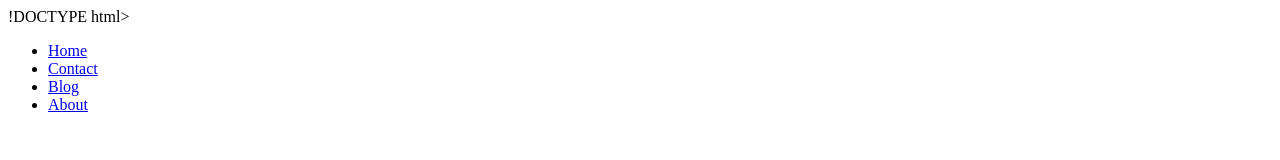
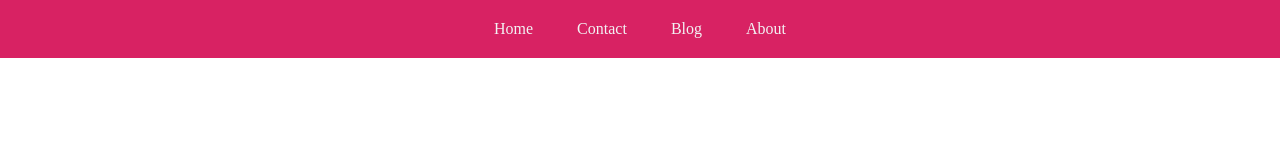
Before and after one commit to courtneyehancock/hancock_courtney_p2, a plain HTML site: page index.html in a window 1280 px wide. Drawn offline with nearby package versions, Linux system fonts and the light colour scheme; files that its build step writes are made by us from their sources.

Commit message:
Added style to navigation

```diff
--- a/css/style.css
+++ b/css/style.css
@@ -0,0 +1,33 @@
+* {
+  margin: 0;
+  padding: 0;
+  border: 0;
+}
+
+header {
+  text-align: center;
+  background-color: #d82263;
+  padding: 20px 0;
+}
+
+header nav ul li {
+  display: inline;
+}
+
+header nav a {
+  color: #f2f2f3;
+  text-decoration: none;
+  margin: 0 20px;
+}
+
+header nav a:hover {
+  color: #f06299;
+}
+
+header nav a:active {
+  color: #54be90;
+}
+
+header nav a:visited {
+  color: #f2c2cf;
+}
--- a/index.html
+++ b/index.html
@@ -1,4 +1,4 @@
-!DOCTYPE html>
+<!DOCTYPE html>
 <html lang="en">
 
 <head>
@@ -10,6 +10,10 @@
   <!--CSS -->
   <link href="style/style.css" rel="stylesheet" type="text/css">
   <link href="lightbox/src/css/lightbox.css" rel="stylesheet">
+
+  <!--scripts-->
+  <script src="https://ajax.googleapis.com/ajax/libs/jquery/3.3.1/jquery.min.js"></script>
+  <script src="scripts/scripts.js" type="text/javascript"> </script>
 
 </head>
 
```
Also changed, not shown: scripts/scripts.js (added).
